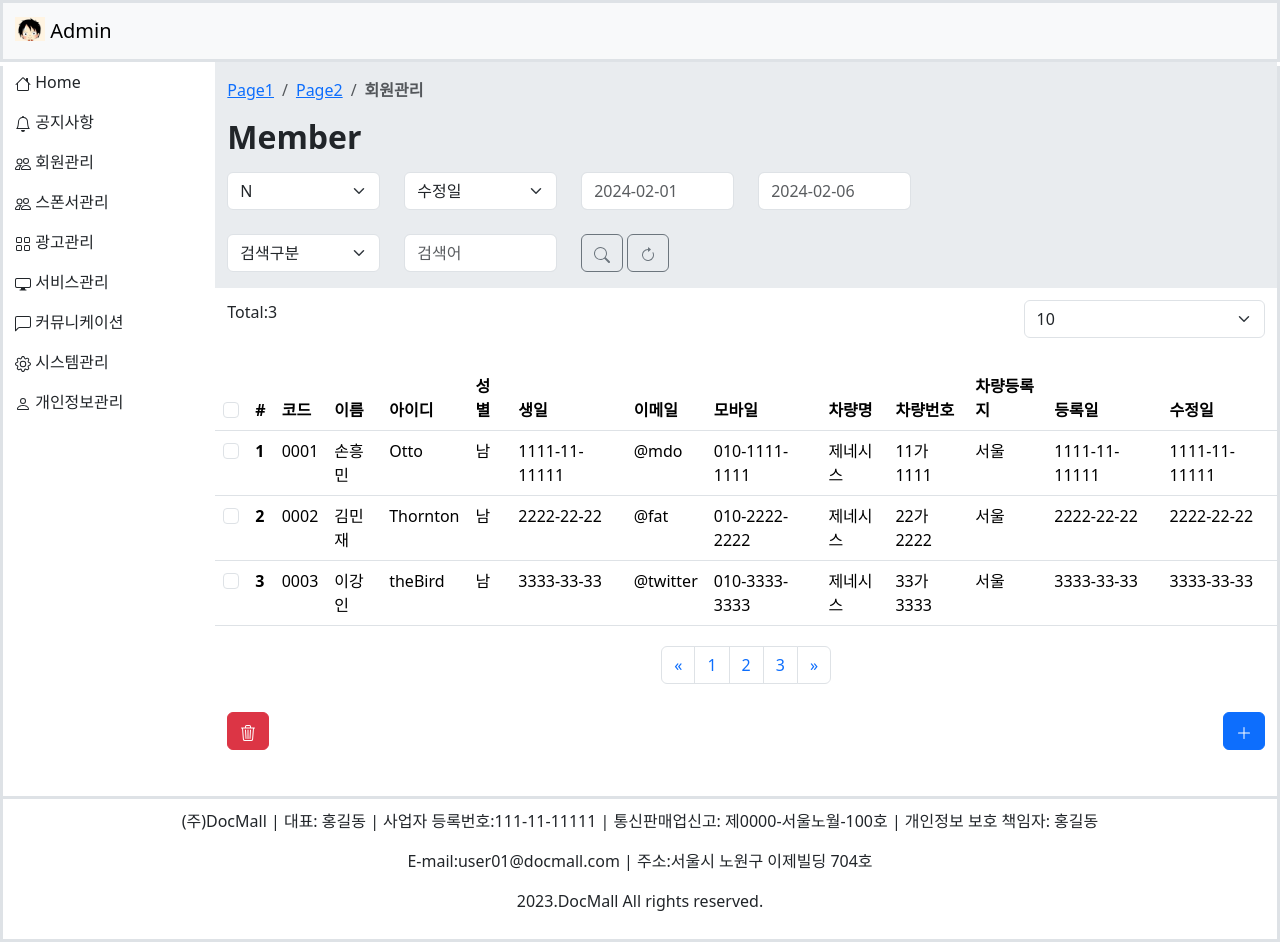
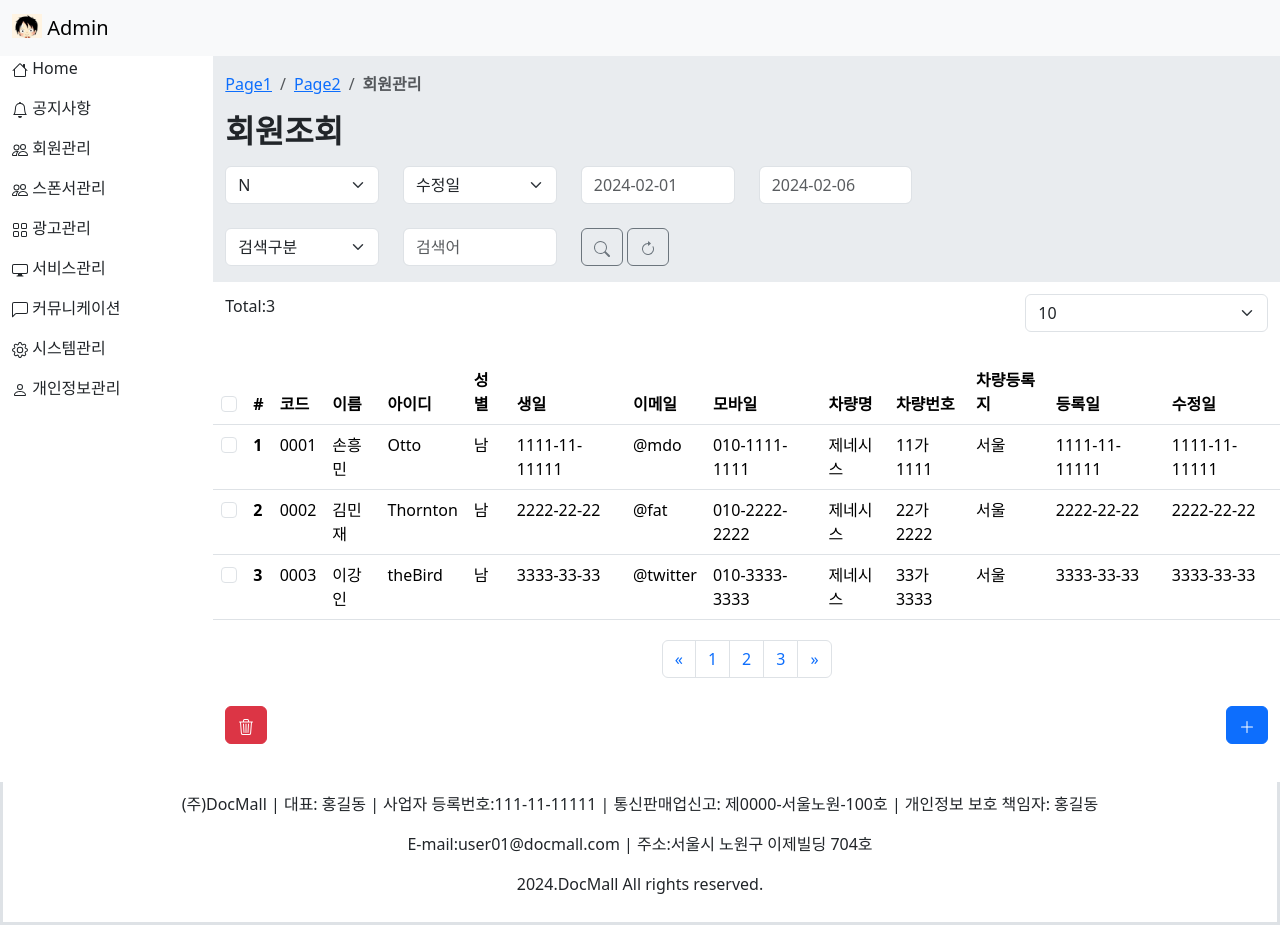
Before and after one commit to youngtaekseo/bootstrap, a plain HTML site: page Exam/MemberView.html in a window 1280 px wide. Drawn offline with nearby package versions, Linux system fonts and the light colour scheme.

Commit message:
상단 라인정리

```diff
--- a/Exam/MemberView.html
+++ b/Exam/MemberView.html
@@ -24,19 +24,19 @@
 </head>
 <body>
     <!-- 상단정보 -->
-    <header class="border border-3 mb-2">
-        <nav class="navbar bg-body-tertiary">
-            <div class="container-fluid">
+    <header>
+      <nav class="navbar bg-body-tertiary">
+          <div class="container-fluid">
               <a class="navbar-brand" href="#">
-                <img src="./images/face.jpg" alt="Logo" width="30" height="24" class="d-inline-block align-text-top"> Admin
+              <img src="./images/face.jpg" alt="Logo" width="30" height="24" class="d-inline-block align-text-top"> Admin
               </a>
-            </div>
-        </nav>
+          </div>
+      </nav>
     </header>
 
     <!-- 본문 -->
-    <section class="border border-3 border-top-0">
-      <div class="container-fluid" style="height: 730px;">
+    <section style="height: 730px;">
+      <div class="container-fluid">
         <div class="row gy-1">
           <div class="col-2">
               <div class="mb-3">
@@ -63,10 +63,10 @@
                   <div id="member" class="collapse">
                       <ul class="navbar-nav">
                           <li class="nav-item">
-                              <a class="nav-link" href="#">&nbsp;&nbsp;&nbsp;&nbsp;회원조회</a>
+                              <a class="nav-link" href="./MemberView.html">&nbsp;&nbsp;&nbsp;&nbsp;회원조회</a>
                           </li>
                           <li class="nav-item">
-                              <a class="nav-link" href="#">&nbsp;&nbsp;&nbsp;&nbsp;회원등록</a>
+                              <a class="nav-link" href="./MemberCreate.html">&nbsp;&nbsp;&nbsp;&nbsp;회원등록</a>
                           </li>
                       </ul>
                   </div>
@@ -186,7 +186,7 @@
             </div>
 
             <div class="col">
-              <div class="row gy-2 bg-body-secondary">
+              <div class="row bg-body-secondary">
                 <div class="col-12 mt-3">
                   <nav aria-label="breadcrumb">
                     <ol class="breadcrumb">
@@ -197,7 +197,7 @@
                   </nav>
                 </div>
                 <div class="col-12 mt-0">
-                  <p class="h2"><strong>Member</strong></p>
+                  <p class="h2"><strong>회원조회</strong></p>
                 </div>
               </div>
 
@@ -428,9 +428,9 @@
 
     <!-- 하단정보 -->
     <footer class="border border-3 border-top-0 container-fluid">
-      <p>(주)DocMall | 대표: 홍길동 | 사업자 등록번호:111-11-11111 | 통신판매업신고: 제0000-서울노월-100호 | 개인정보 보호 책임자: 홍길동</p>
+      <p>(주)DocMall | 대표: 홍길동 | 사업자 등록번호:111-11-11111 | 통신판매업신고: 제0000-서울노원-100호 | 개인정보 보호 책임자: 홍길동</p>
       <p>E-mail:user01@docmall.com | 주소:서울시 노원구 이제빌딩 704호</p>
-      <p>2023.DocMall All rights reserved.</p>
+      <p>2024.DocMall All rights reserved.</p>
     </footer>
 </body>
 </html>
```
Also changed, not shown: Exam/MemberCreate.html (+5 -5 lines).
